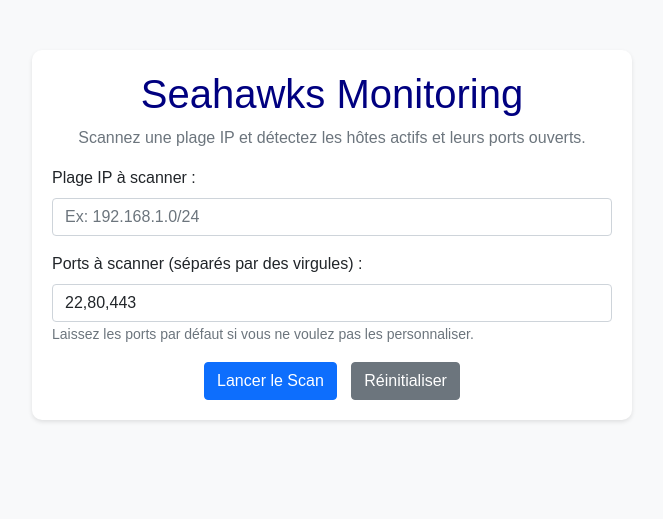
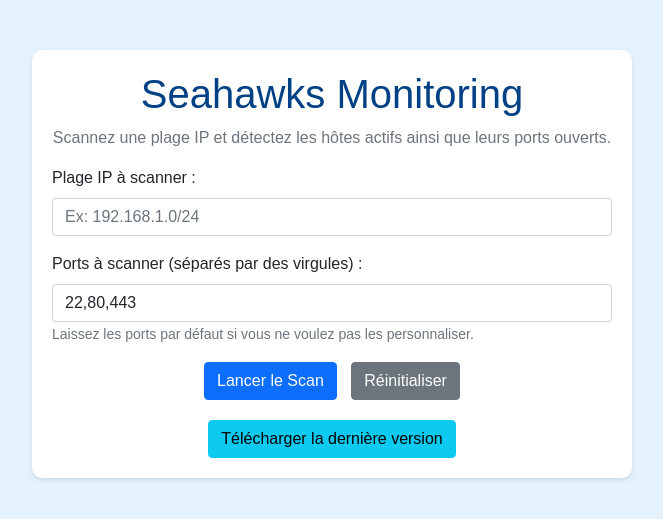
Before and after one commit to TerenceRiss/SeahawksNester, a Flask app: template templates/index.html in a window 1280 px wide. Shown: the top 519 px of the page, without its empty margins (308-971 px from the left). Run offline with Flask 3, Linux system fonts and the light colour scheme; the template is opened without the code that fills it, so the values that code supplies are empty.

Commit message:
Possibilité de dl la latest version

```diff
--- a/scan_results_web.json
+++ b/scan_results_web.json
@@ -21,5 +21,5 @@
             ]
         }
     ],
-    "latency_ms": 32.02
+    "latency_ms": 19.19
 }
--- a/templates/index.html
+++ b/templates/index.html
@@ -7,7 +7,7 @@
     <link href="https://cdn.jsdelivr.net/npm/bootstrap@5.1.3/dist/css/bootstrap.min.css" rel="stylesheet">
     <style>
         body {
-            background-color: #f8f9fa;
+            background-color: #e3f2fd;
             font-family: Arial, sans-serif;
         }
         .container {
@@ -19,7 +19,7 @@
             box-shadow: 0 2px 4px rgba(0, 0, 0, 0.1);
         }
         h1 {
-            color: navy;
+            color: #004085;
             text-align: center;
         }
         .btn-reset {
@@ -27,6 +27,10 @@
         }
         #loading {
             display: none;
+            text-align: center;
+            margin-top: 20px;
+        }
+        .download-link {
             text-align: center;
             margin-top: 20px;
         }
@@ -41,7 +45,7 @@
     <div class="container">
         <h1>Seahawks Monitoring</h1>
         <p class="text-center text-muted">
-            Scannez une plage IP et détectez les hôtes actifs et leurs ports ouverts.
+            Scannez une plage IP et détectez les hôtes actifs ainsi que leurs ports ouverts.
         </p>
         <form action="/scan" method="post" onsubmit="showLoading()">
             <div class="mb-3">
@@ -70,7 +74,10 @@
                 <small class="text-muted">Laissez les ports par défaut si vous ne voulez pas les personnaliser.</small>
             </div>
             <div class="text-center">
-                <button type="submit" class="btn btn-primary">Lancer le Scan</button>
+                <button type="submit" class="btn btn-primary">
+                    <span class="spinner-border spinner-border-sm" role="status" aria-hidden="true" style="display:none;" id="spinner"></span>
+                    Lancer le Scan
+                </button>
                 <button type="reset" class="btn btn-secondary btn-reset">Réinitialiser</button>
             </div>
         </form>
@@ -80,8 +87,22 @@
             </div>
             <p>Scan en cours, veuillez patienter...</p>
         </div>
+        <div class="download-link">
+            <a href="https://github.com/TerenceRiss/SeahawksNester/releases/latest"
+               class="btn btn-info"
+               target="_blank">
+                Télécharger la dernière version
+            </a>
+        </div>
     </div>
 
     <script src="https://cdn.jsdelivr.net/npm/bootstrap@5.1.3/dist/js/bootstrap.bundle.min.js"></script>
+    <script>
+        // Active les tooltips Bootstrap
+        var tooltipTriggerList = [].slice.call(document.querySelectorAll('[data-bs-toggle="tooltip"]'));
+        var tooltipList = tooltipTriggerList.map(function (tooltipTriggerEl) {
+            return new bootstrap.Tooltip(tooltipTriggerEl);
+        });
+    </script>
 </body>
 </html>
```
Also changed, not shown: .github/workflows/release.yml (added), seahawks.db.
